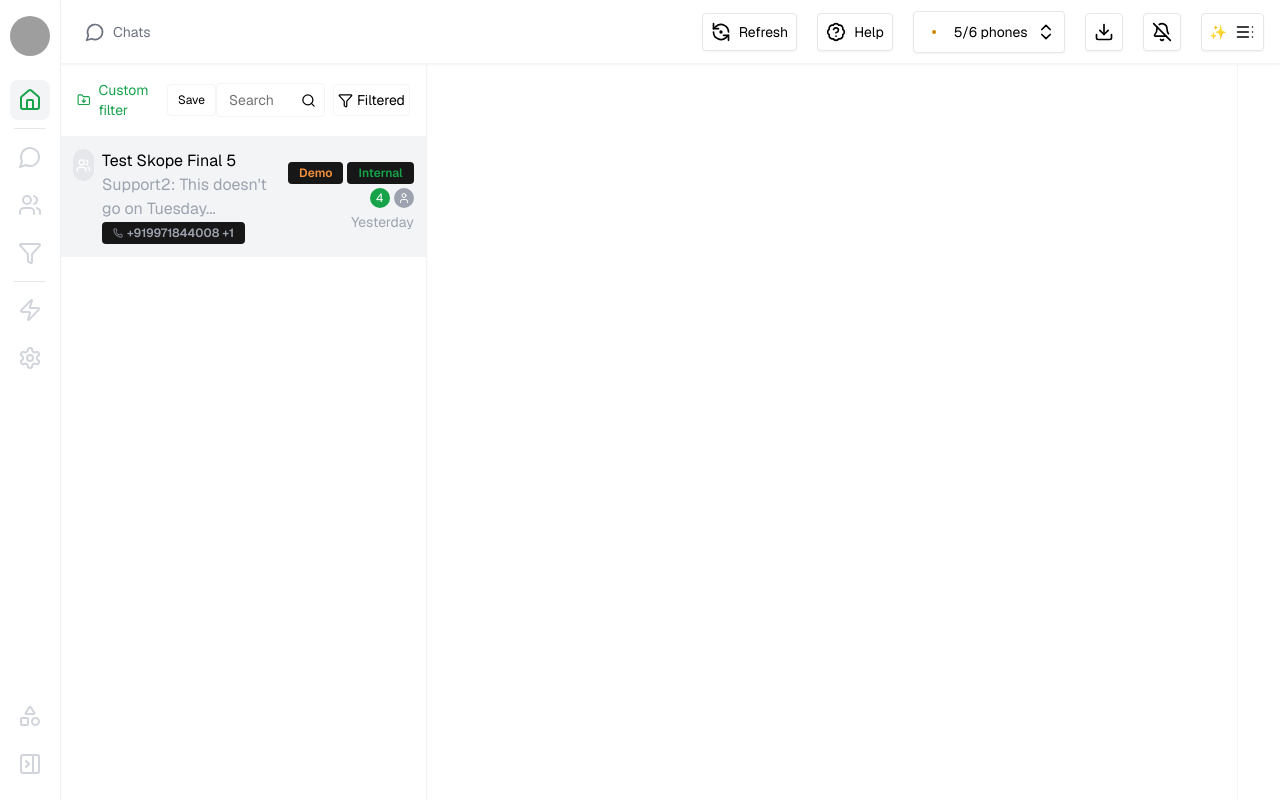
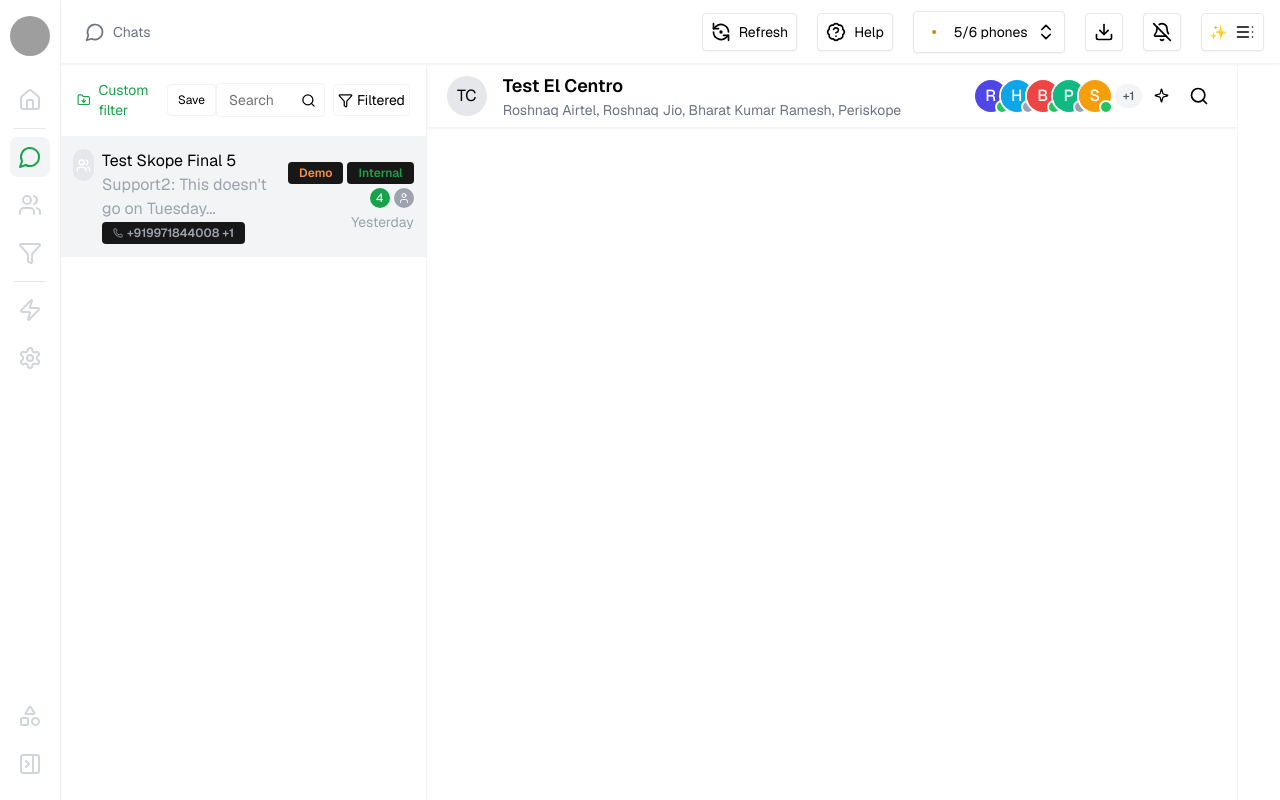
Before and after one commit to mdanjumkamali/converge, a Next.js app: page /chat in a window 1280 px wide. Built offline with nearby package versions, Linux system fonts and the light colour scheme; grey boxes are pictures that could not be loaded.

Commit message:
add chat header

```diff
--- /dev/null
+++ b/components/chat/chat-header.tsx
@@ -0,0 +1,53 @@
+import { Sparkle } from "lucide-react";
+
+interface ChatHeaderProps {
+  name: string;
+  avatar: React.ReactNode | string;
+  users?: string[];
+  participants?: React.ReactNode;
+}
+
+const ChatHeader: React.FC<ChatHeaderProps> = ({
+  name,
+  avatar,
+  users,
+  participants,
+}) => {
+  return (
+    <div className="w-full border-b h-16 px-5 flex items-center justify-between border-gray-100 shadow-sm">
+      <div className="flex gap-4 items-center">
+        <div className="bg-gray-200 rounded-full flex items-center justify-center w-10 h-10">
+          {avatar}
+        </div>
+        <div className="flex flex-col">
+          <h1 className="text-lg font-semibold">{name}</h1>
+          <div className="text-sm text-gray-500">{users?.join(", ")}</div>
+        </div>
+      </div>
+
+      <div className="flex items-center gap-3">
+        {participants}
+
+        <Sparkle size={15} />
+        <button className="p-2">
+          <svg
+            xmlns="http://www.w3.org/2000/svg"
+            width="20"
+            height="20"
+            viewBox="0 0 24 24"
+            fill="none"
+            stroke="currentColor"
+            strokeWidth="2"
+            strokeLinecap="round"
+            strokeLinejoin="round"
+          >
+            <circle cx="11" cy="11" r="8"></circle>
+            <line x1="21" y1="21" x2="16.65" y2="16.65"></line>
+          </svg>
+        </button>
+      </div>
+    </div>
+  );
+};
+
+export default ChatHeader;
--- /dev/null
+++ b/components/chat/chat-input.tsx
@@ -0,0 +1,7 @@
+import React from "react";
+
+const ChatInput = () => {
+  return <div className="border w-full h-16"></div>;
+};
+
+export default ChatInput;
--- a/components/chat/chat-window.tsx
+++ b/components/chat/chat-window.tsx
@@ -1,9 +1,92 @@
+import { Sparkle, Users } from "lucide-react";
 import React from "react";
+import ChatHeader from "./chat-header";
+
+const Avatar: React.FC<{ letter: string; color: string }> = ({
+  letter,
+  color,
+}) => {
+  return (
+    <div
+      className="w-8 h-8 rounded-full flex items-center justify-center text-white font-medium"
+      style={{ backgroundColor: color }}
+    >
+      {letter}
+    </div>
+  );
+};
+
+const AvatarGroup: React.FC<{
+  users: { initial: string; color: string; status?: "online" | "offline" }[];
+  maxDisplay?: number;
+}> = ({ users, maxDisplay = 3 }) => {
+  const displayUsers = users.slice(0, maxDisplay);
+  const remainingCount = users.length - maxDisplay;
+
+  return (
+    <div className="flex items-center">
+      <div className="flex">
+        {displayUsers.map((user, index) => (
+          <div
+            key={index}
+            className="ring-2 ring-white rounded-full relative"
+            style={{
+              marginLeft: index > 0 ? "-6px" : "0",
+              zIndex: index + 1,
+            }}
+          >
+            <Avatar letter={user.initial} color={user.color} />
+            {user.status && (
+              <div
+                className={`absolute bottom-0 right-0 w-2.5 h-2.5 rounded-full ring-2 ring-white ${
+                  user.status === "online" ? "bg-green-500" : "bg-gray-400"
+                }`}
+              />
+            )}
+          </div>
+        ))}
+      </div>
+      {remainingCount > 0 && (
+        <div className="ml-1 bg-gray-100 rounded-full px-2 py-1 text-xs text-gray-600 font-medium">
+          +{remainingCount}
+        </div>
+      )}
+    </div>
+  );
+};
 
 const ChatWindow = () => {
+  const chatName = "Test El Centro";
+  const chatAvatar = "TC";
+  const chatUsers = [
+    "Roshnaq Airtel",
+    "Roshnaq Jio",
+    "Bharat Kumar Ramesh",
+    "Periskope",
+  ];
+
+  const participants: {
+    initial: string;
+    color: string;
+    status?: "online" | "offline";
+  }[] = [
+    { initial: "R", color: "#4F46E5", status: "online" },
+    { initial: "H", color: "#0EA5E9", status: "offline" },
+    { initial: "B", color: "#EF4444", status: "online" },
+    { initial: "P", color: "#10B981", status: "offline" },
+    { initial: "S", color: "#F59E0B", status: "online" },
+    { initial: "K", color: "#8B5CF6", status: "offline" },
+  ];
   return (
     <div className="w-[70%] h-[calc(100vh-4rem)] flex">
-      <div className="w-[95%]"></div>
+      <div className="w-[95%]">
+        <ChatHeader
+          name={chatName}
+          avatar={chatAvatar}
+          users={chatUsers}
+          participants={<AvatarGroup users={participants} maxDisplay={5} />}
+        />
+      </div>
       <div className="w-[5%] h-[calc(100vh-4rem)] border-l border-gray-100"></div>
     </div>
   );
--- a/components/dashboard/left-sidebar.tsx
+++ b/components/dashboard/left-sidebar.tsx
@@ -1,16 +1,16 @@
-import React from "react";
+import { Avatar, AvatarFallback, AvatarImage } from "@/components/ui/avatar";
 import {
+  Filter,
   Home,
   MessageCircle,
+  PanelRightClose,
+  Settings,
+  Shapes,
   Users,
-  Filter,
   Zap,
-  Settings,
-  PanelRightClose,
-  Shapes,
 } from "lucide-react";
+import React from "react";
 import { Separator } from "../ui/separator";
-import { Avatar, AvatarFallback, AvatarImage } from "@/components/ui/avatar";
 
 interface SidebarIconProps {
   icon: React.ReactNode;
@@ -34,11 +34,11 @@ const SidebarIcon: React.FC<SidebarIconProps> = ({
 
 const LeftSidebar: React.FC = () => {
   const firstGroup = [
-    { icon: <Home size={24} />, title: "Home", isActive: true },
+    { icon: <Home size={24} />, title: "Home", isActive: false },
   ];
 
   const secondGroup = [
-    { icon: <MessageCircle size={24} />, title: "Chats", isActive: false },
+    { icon: <MessageCircle size={24} />, title: "Chats", isActive: true },
     { icon: <Users size={24} />, title: "Contacts", isActive: false },
     { icon: <Filter size={24} />, title: "Filters", isActive: false },
   ];
```
